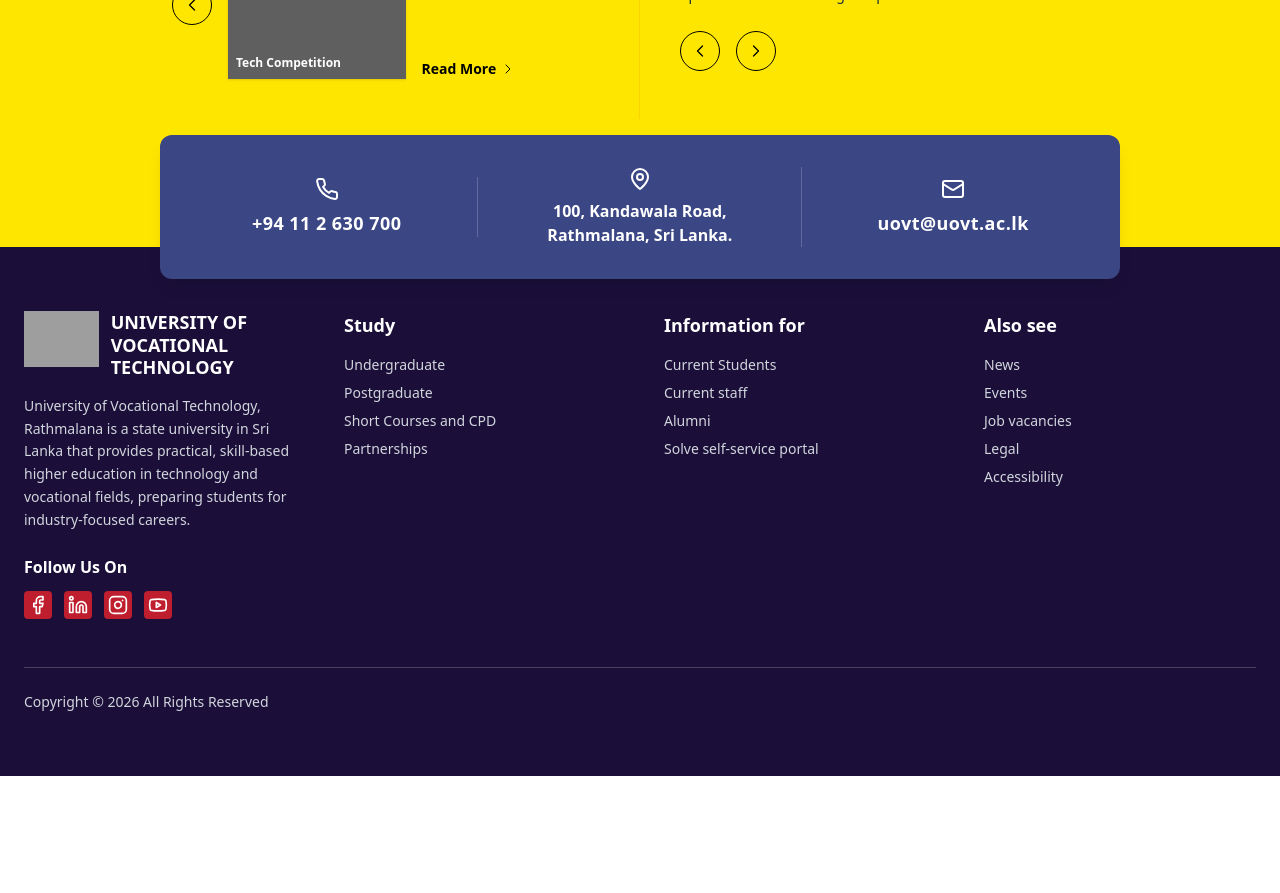
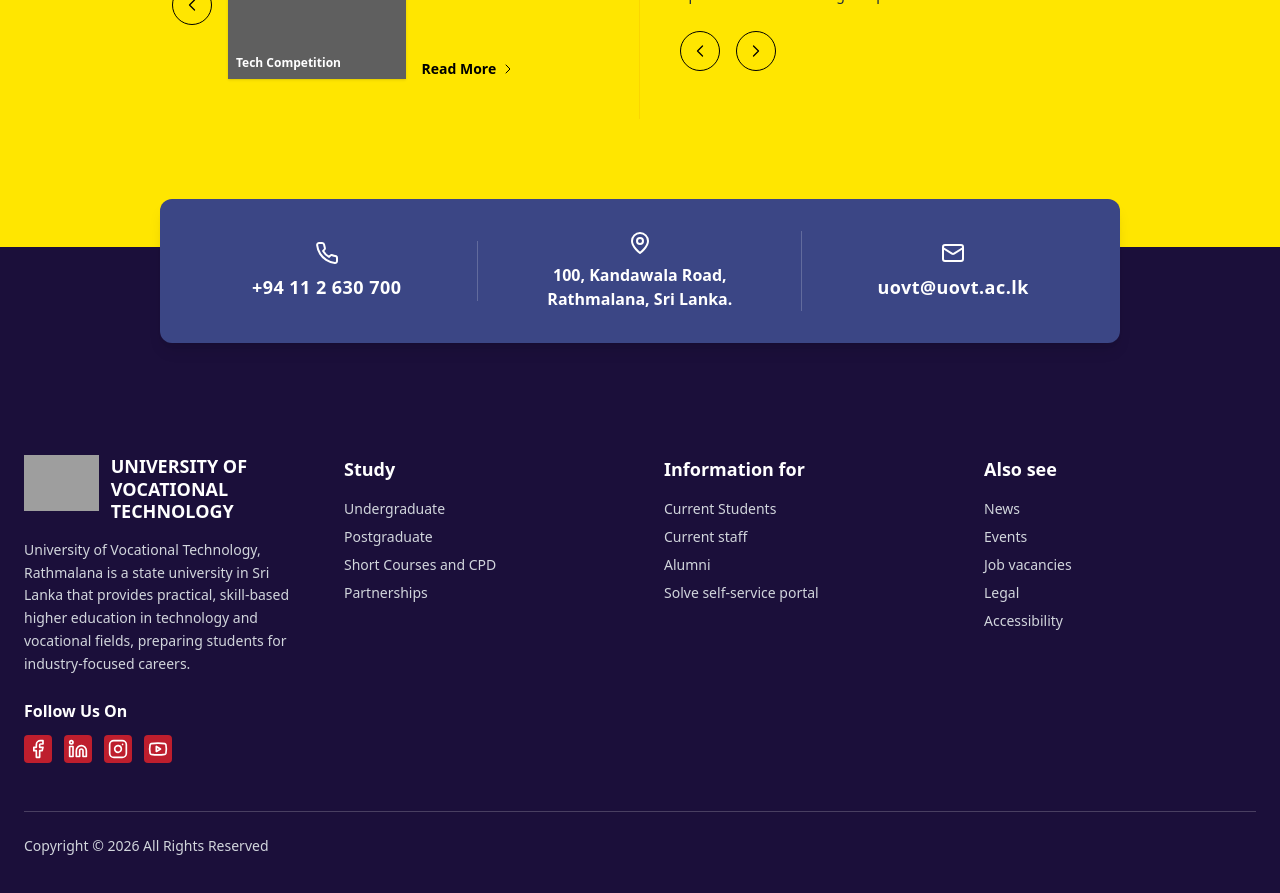
Before and after one commit to ushanrashmika23/uovt, a Next.js app: page /pages/home-page in a window 1280 px wide. Shown: the part 7580-8473 px from the top of the page. Before the commit the page ends 8356 px from the top, so only its background shows below. Built offline with nearby package versions, Linux system fonts and the light colour scheme; grey boxes are pictures that could not be loaded.

Commit message:
revision 5 - footer contact section overlap fixed

```diff
--- a/app/Components/footer/footer.tsx
+++ b/app/Components/footer/footer.tsx
@@ -2,19 +2,21 @@
 import React, { useState, useEffect, useRef } from 'react'
 import Link from 'next/link'
 import { Facebook, Linkedin, Instagram, Youtube, Settings, MessageCircle, ArrowUp } from 'lucide-react';
+import ContactInfoBar from '@/app/pages/home-page/components/ContactInfoBar';
 
 export default function Footer() {
-    const [showFloating, setShowFloating] = useState(false);
+    const [showFloating, setShowFloating] = useState(true);
     const [atFooter, setAtFooter] = useState(false);
     const footerRef = useRef<HTMLElement>(null);
 
     useEffect(() => {
         const handleScroll = () => {
-            if (window.scrollY > 200) {
+            // if (window.scrollY > 0) {
+            //     setShowFloating(true);
+            // } else {
+            //     setShowFloating(true);
+            // }
             setShowFloating(true);
-            } else {
-                setShowFloating(false);
-            }
         };
 
         window.addEventListener('scroll', handleScroll);
@@ -43,7 +45,11 @@
     };
 
     return (
+        <>
             <footer ref={footerRef} className="bg-[#1b0f3a] text-white relative">
+                <div className="w-full transform -translate-y-1/3">
+                    <ContactInfoBar />
+                </div>
                 <div className="mx-auto max-w-7xl px-6 py-16">
                     <div className="grid gap-12 md:grid-cols-4">
 
@@ -171,5 +177,6 @@
                     )}
                 </div>
             </footer>
+        </>
     )
 }
--- a/app/Components/navbar/Navbar.tsx
+++ b/app/Components/navbar/Navbar.tsx
@@ -98,6 +98,7 @@
         {
             name: 'Study', href: '#',
             subLinks: [
+                { name: 'All Programs', href: '#' },
                 {
                     name: 'Faculties', href: '#',
                     subLinks: [
@@ -130,7 +131,6 @@
                         { name: 'Online Application Portal', href: '#' },
                     ]
                 },
-                { name: 'All Programs', href: '#' },
             ]
         },
         {
--- a/app/pages/home-page/components/ContactInfoBar.tsx
+++ b/app/pages/home-page/components/ContactInfoBar.tsx
@@ -3,7 +3,7 @@
 
 export default function ContactInfoBar() {
     return (
-        <div className="w-9/12 mx-auto -mt-28 -mb-8 relative z-20">
+        <div className="w-9/12 mx-auto relative z-20">
             <div className="bg-[#3B4685] rounded-xl text-white py-8 px-4 shadow-lg flex flex-col md:flex-row justify-around items-center gap-8 md:gap-0">
 
                 {/* Phone */}
--- a/app/pages/home-page/page.tsx
+++ b/app/pages/home-page/page.tsx
@@ -61,7 +61,6 @@
 
                 <div className="relative w-full">
                     <EventsAndNoticesSection />
-                    <ContactInfoBar />
                 </div>
 
             </div>
```
Lines whose indentation alone changed are shown as unchanged.
